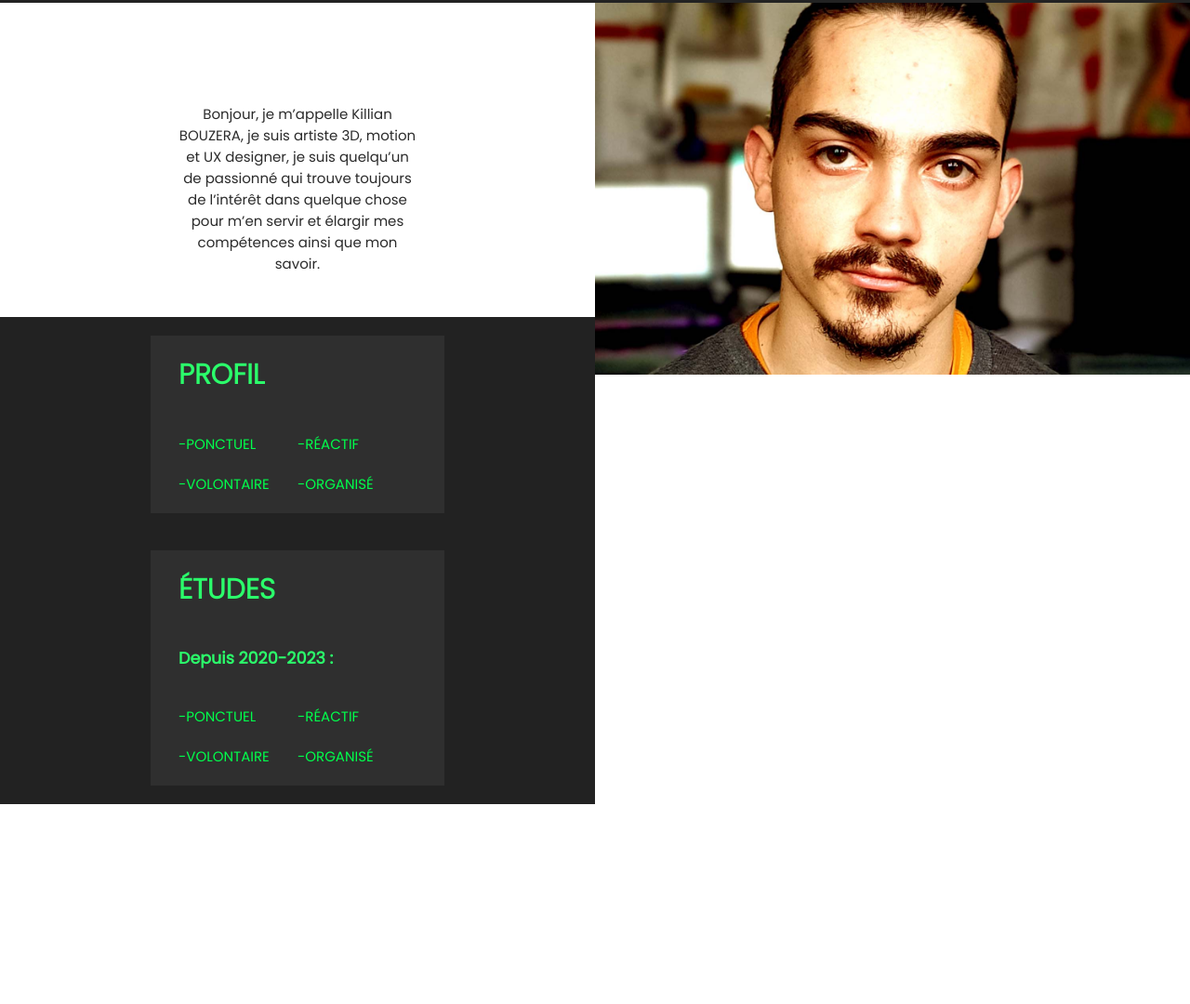
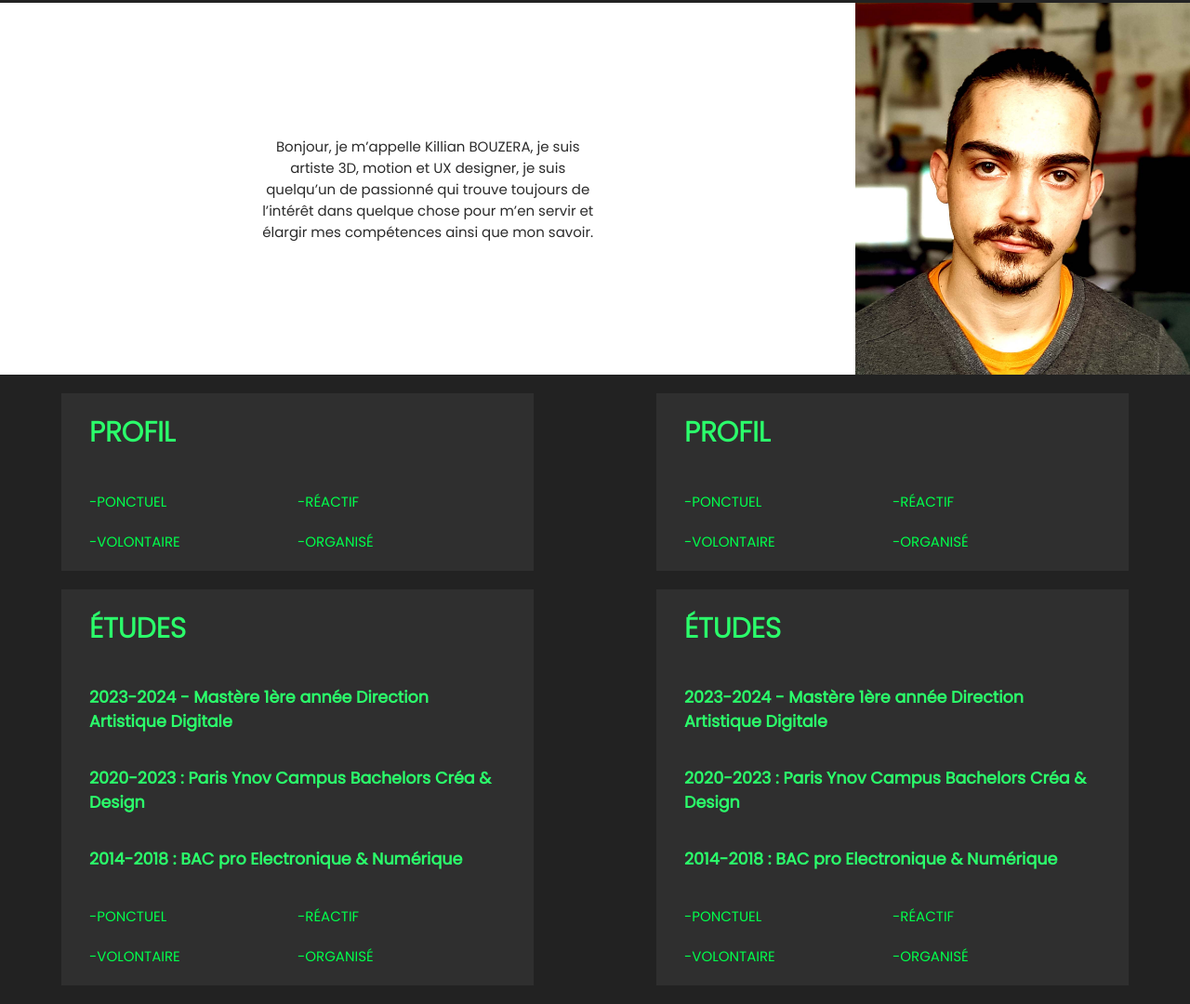
Before and after one commit to PipouilleJohnson/portfolio-killian-bouzera, a plain HTML site: page index.html in a window 1280 px wide. Shown: the part 68-1148 px from the top of the page at 93% size. Before the commit the page ends 933 px from the top, so only its background shows below. Drawn offline with Linux system fonts and the light colour scheme.

Commit message:
save 29042023 00h15

```diff
--- a/index.html
+++ b/index.html
@@ -23,18 +23,6 @@
     </header>
 
 
-    <!-- Barre de navigation du portfolio -->
-
-    <!-- <div class="menu-nav">
-        <div class="container-nav">
-            <button><p>Accueil</p><img src="./assets/home.svg"></button>
-            <button><p>Contact</p><img src="./assets/phone.svg"></button>
-            <button><p>A propos</p><img src="./assets/book-open.svg"></button>
-            <button><p>Mon travail</p><img src="./assets/box.svg"></button>
-        </div>
-
-    </div> -->
-
     <div class="bloc-intro">
         <div class="container-bloc-gauche">
 
@@ -52,8 +40,10 @@
         </div>
     </div>
 
-    <div class="bloc-contenu">
-        <div class="container-cv-gauche">
+    <div class="bloc-cv">
+
+        <div class="partie-gauche">
+
             <div class="profil-pro">
                 <h2>Profil</h2>
                 <div class="container-infos">
@@ -66,14 +56,18 @@
                         <p>-Organisé</p>
                     </div>
                 </div>
-
-
             </div>
 
             <div class="profil-pro">
+
                 <h2>études</h2>
 
-                <h3>Depuis 2020-2023 : </h3>
+                <h3>2023-2024 - Mastère 1ère année Direction Artistique Digitale</h3>
+
+                <h3>2020-2023 : Paris Ynov Campus Bachelors Créa & Design</h3>
+
+                <h3>2014-2018 : BAC pro Electronique & Numérique</h3>
+
                 <div class="container-infos">
                     <div class="bloc-infos-1">
                         <p>-Ponctuel</p>
@@ -84,11 +78,50 @@
                         <p>-Organisé</p>
                     </div>
                 </div>
+            </div>
 
+        </div>
+            <div class="partie-droite">
+
+                <div class="profil-pro">
+                    <h2>Profil</h2>
+                    <div class="container-infos">
+                        <div class="bloc-infos-1">
+                            <p>-Ponctuel</p>
+                            <p>-Volontaire</p>
+                        </div>
+                        <div class="bloc-infos-2">
+                            <p>-Réactif</p>
+                            <p>-Organisé</p>
+                        </div>
+                    </div>
+                </div>
+
+                <div class="profil-pro">
+
+                    <h2>études</h2>
+
+                    <h3>2023-2024 - Mastère 1ère année Direction Artistique Digitale</h3>
+
+                    <h3>2020-2023 : Paris Ynov Campus Bachelors Créa & Design</h3>
+
+                    <h3>2014-2018 : BAC pro Electronique & Numérique</h3>
+
+                    <div class="container-infos">
+                        <div class="bloc-infos-1">
+                            <p>-Ponctuel</p>
+                            <p>-Volontaire</p>
+                        </div>
+                        <div class="bloc-infos-2">
+                            <p>-Réactif</p>
+                            <p>-Organisé</p>
+                        </div>
+                    </div>
+                </div>
 
             </div>
 
-        </div>
+
 
     </div>
 
--- a/style.css
+++ b/style.css
@@ -101,30 +101,6 @@ nav{
 }
 
 
-/* --- Barre de navigation --- */
-
-
-/* .menu-nav{
-
-    position: fixed;
-    height: 100%;
-    top: 0;
-    left: 0;
-    padding: 20px;
-    display: flex;
-    flex-direction: column;
-    border-radius: 0 10px 10px 0;
-    background-color: #37212dcd;
-    z-index: 5;
-}
-
-.container-nav{
-    margin: 20px;
-    display: flex;
-    flex-direction: column;
-} */
-
-
 /* ---Blocs du site--- */
 
 
@@ -137,16 +113,12 @@ nav{
 
 .container-bloc-gauche{
     margin: auto;
-    width: 50%;
+    width: 80%;
     height: 50%;
     display: flex;
     flex-direction: column;
     justify-content: center;
     align-items: center;
-}
-
-.container-bloc-droit{
-    width: 50%;
 }
 
 .container-bloc-droit img{
@@ -164,33 +136,34 @@ nav{
     width: 50%;
 }
 
-.bloc-contenu{
-    margin: 0;
-    padding: 0;
+
+/* Bloc de contenu */
+
+
+.bloc-cv{
     display: flex;
-    flex-direction: column;
-    justify-content: center;
-    width: 100%;
-    height: 50%;
-}
-
-.container-cv-gauche{
-    display: flex;
-    flex-direction: column;
-    justify-content: center;
+    flex-direction: row;
+    justify-content: space-between;
     align-items: center;
     margin: 0px;
-    width: 50%;
+    width: 100%;
     background-color: #222222;
 }
 
+.partie-gauche{
+    width: 50%;
+}
+
+.partie-droite{
+    width: 50%;
+}
 .profil-pro{
     margin: 20px auto;
     padding: 0 30px;
-    width: 40%;
+    width: 70%;
     display: flex;
     flex-direction: column;
-    justify-content: center;
+    justify-content: space-between;
     color: #2bff6b;
     background-color:rgb(47, 47, 47);
 }
@@ -214,7 +187,7 @@ nav{
 
 .bloc-infos-1{
     margin: 0 0;
-    width: 50%;
+    width: 80%;
 }
 
 .bloc-infos-1 p{
@@ -226,7 +199,7 @@ nav{
 
 .bloc-infos-2{
     margin: 0;
-    width: 50%;
+    width: 80%;
 }
 
 .bloc-infos-2 p{
```
